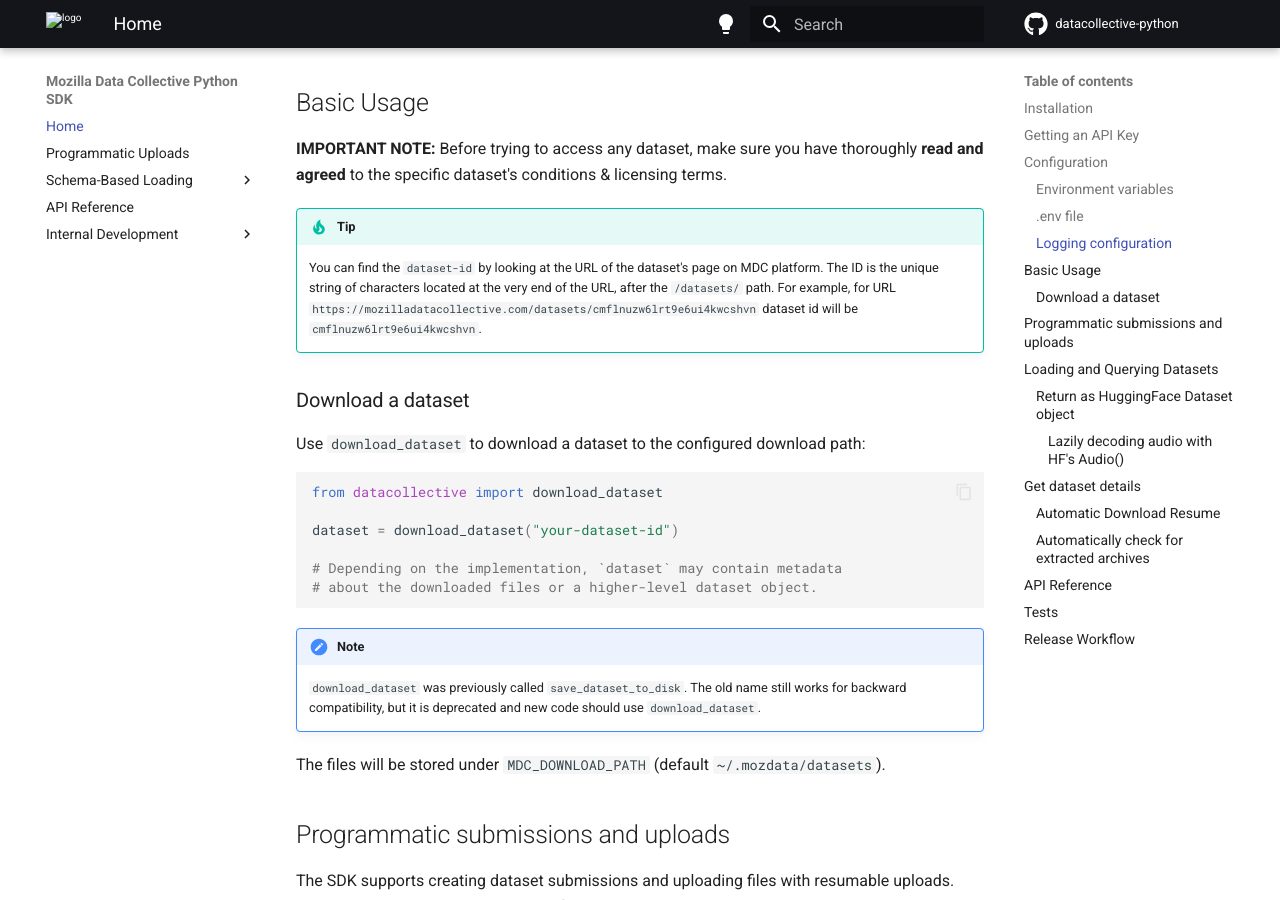
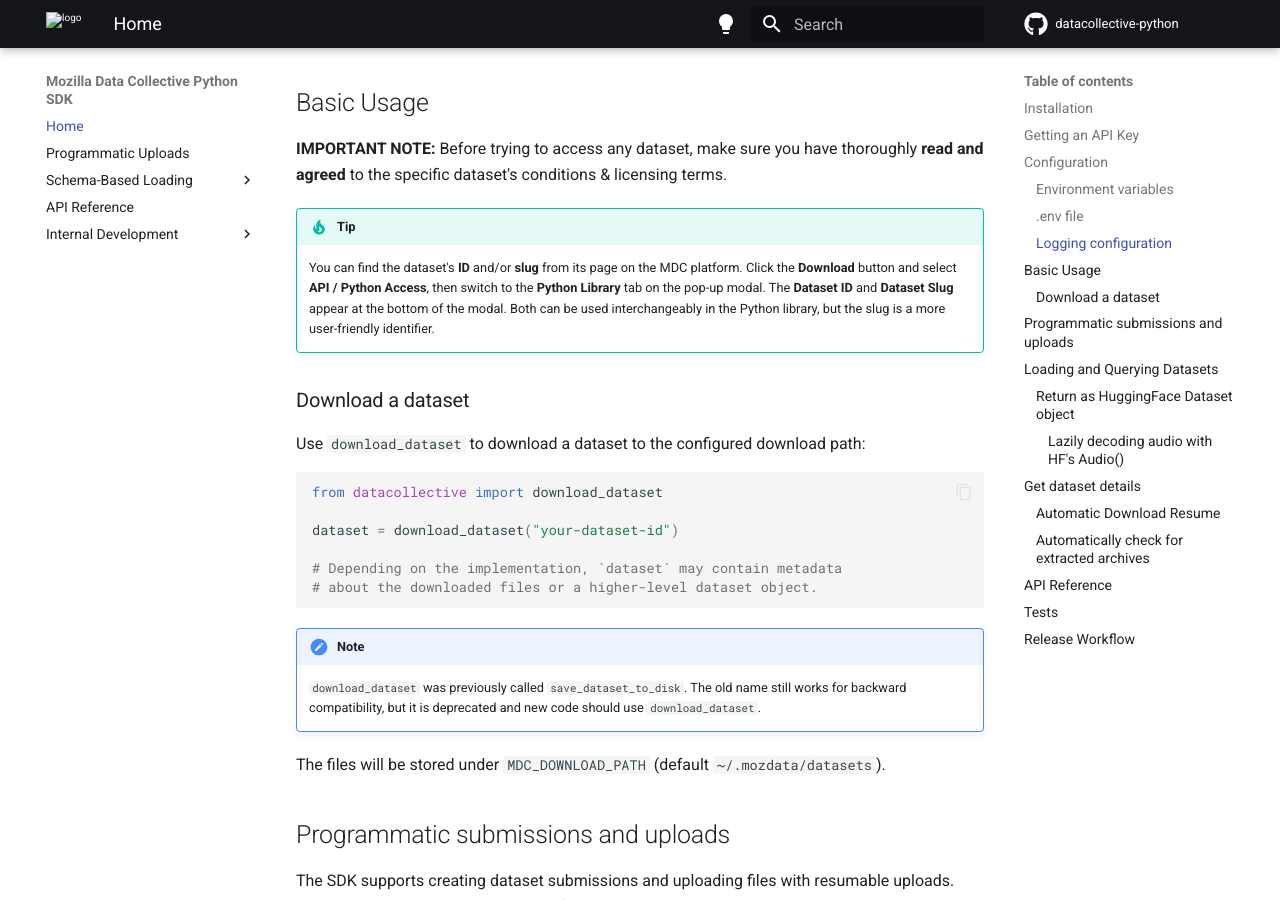
Before and after one commit to Mozilla-Data-Collective/datacollective-python, an MkDocs documentation site: the page built from docs/index.md, in a window 1280 px wide and 900 px high, scrolled down 2000 px. Built offline with MkDocs 1.6.1 and Material for MkDocs 9.7.7, drawn with Linux system fonts in a browser that asks for light colours; comment, search, counter and statistics services are not loaded.

Commit message:
Update where to get the ID/slug

```diff
--- a/docs/index.md
+++ b/docs/index.md
@@ -87,7 +87,7 @@
 **IMPORTANT NOTE:** Before trying to access any dataset, make sure you have thoroughly **read and agreed** to the specific dataset's conditions & licensing terms.
 
 !!! tip
-    You can find the `dataset-id` by looking at the URL of the dataset's page on MDC platform. The ID is the unique string of characters located at the very end of the URL, after the `/datasets/` path. For example, for URL `https://mozilladatacollective.com/datasets/cmflnuzw6lrt9e6ui4kwcshvn` dataset id will be `cmflnuzw6lrt9e6ui4kwcshvn`.
+    You can find the dataset's **ID** and/or **slug** from its page on the MDC platform. Click the **Download** button and select **API / Python Access**, then switch to the **Python Library** tab on the pop-up modal. The **Dataset ID** and **Dataset Slug** appear at the bottom of the modal. Both can be used interchangeably in the Python library, but the slug is a more user-friendly identifier.
 
 ### Download a dataset
 
```
Also changed, not shown: README.md (+2 -2 lines).
